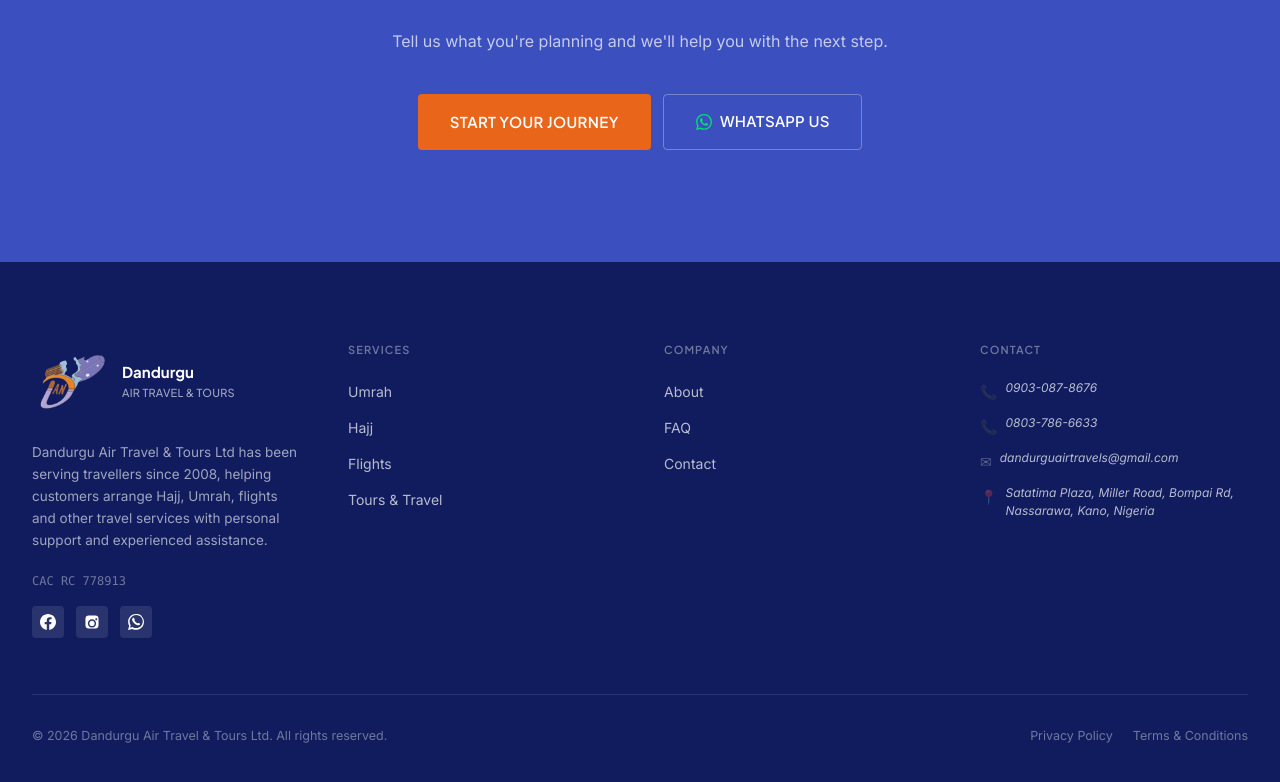
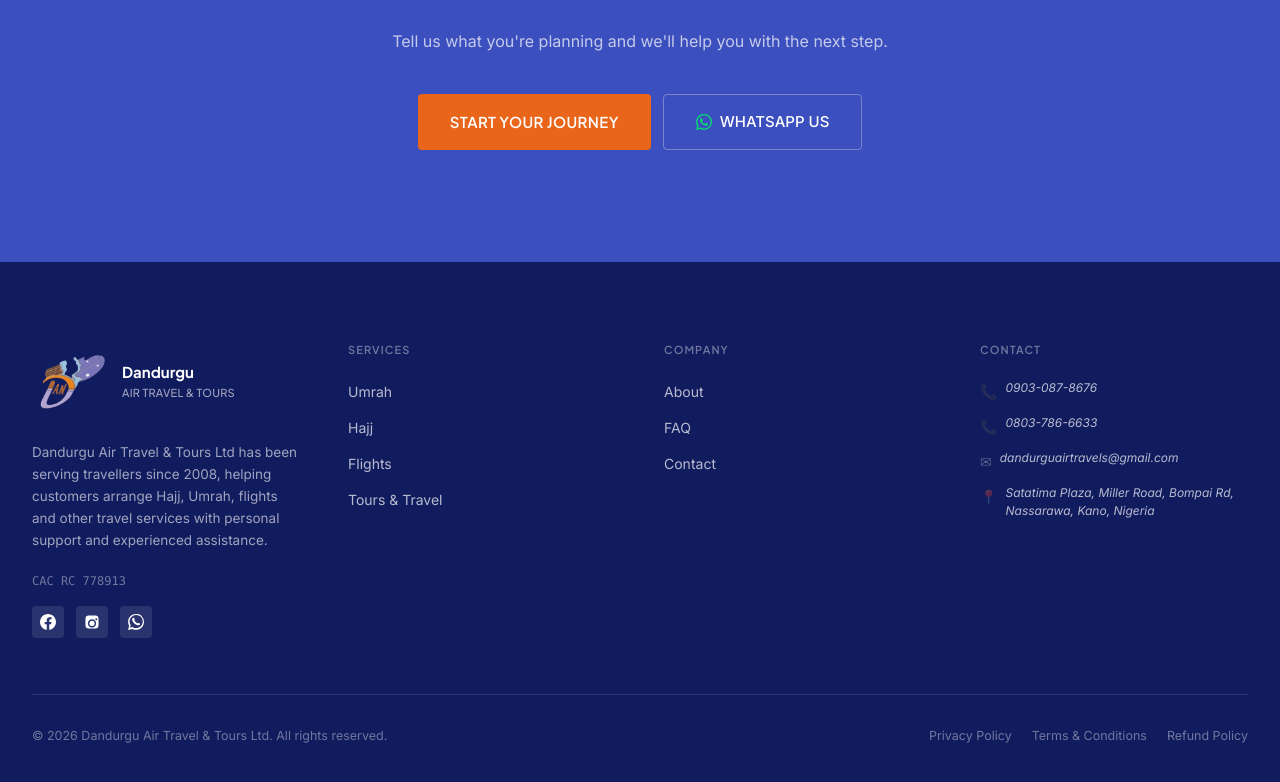
Before and after one commit to IKAminu/DandurguAir, a React (Vite) app: page / in a window 1280 px wide. Shown: the part 4864-5646 px from the top of the page. Built offline with nearby package versions, Linux system fonts and the light colour scheme; the HTML template or start-up script is replaced by a standard one.

Commit message:
Link refund policy in site footer

```diff
--- a/src/components/Footer.tsx
+++ b/src/components/Footer.tsx
@@ -1,7 +1,7 @@
 import logo from "../public/images/logo/logo.png";
 
 
-type Page = "home" | "umrah" | "services" | "about" | "faq" | "contact" | "apply" | "success" | "privacy" | "terms";
+type Page = "home" | "umrah" | "services" | "about" | "faq" | "contact" | "apply" | "success" | "privacy" | "terms" | "refund";
 
 interface FooterProps {
   navigate: (page: Page) => void;
@@ -107,6 +107,7 @@
           <div className="flex gap-5 text-[12.5px]">
             <button onClick={() => go("privacy")} className="text-white/40 hover:text-white/70 transition-colors">Privacy Policy</button>
             <button onClick={() => go("terms")} className="text-white/40 hover:text-white/70 transition-colors">Terms & Conditions</button>
+            <button onClick={() => go("refund")} className="text-white/40 hover:text-white/70 transition-colors">Refund Policy</button>
           </div>
         </div>
       </div>
```
